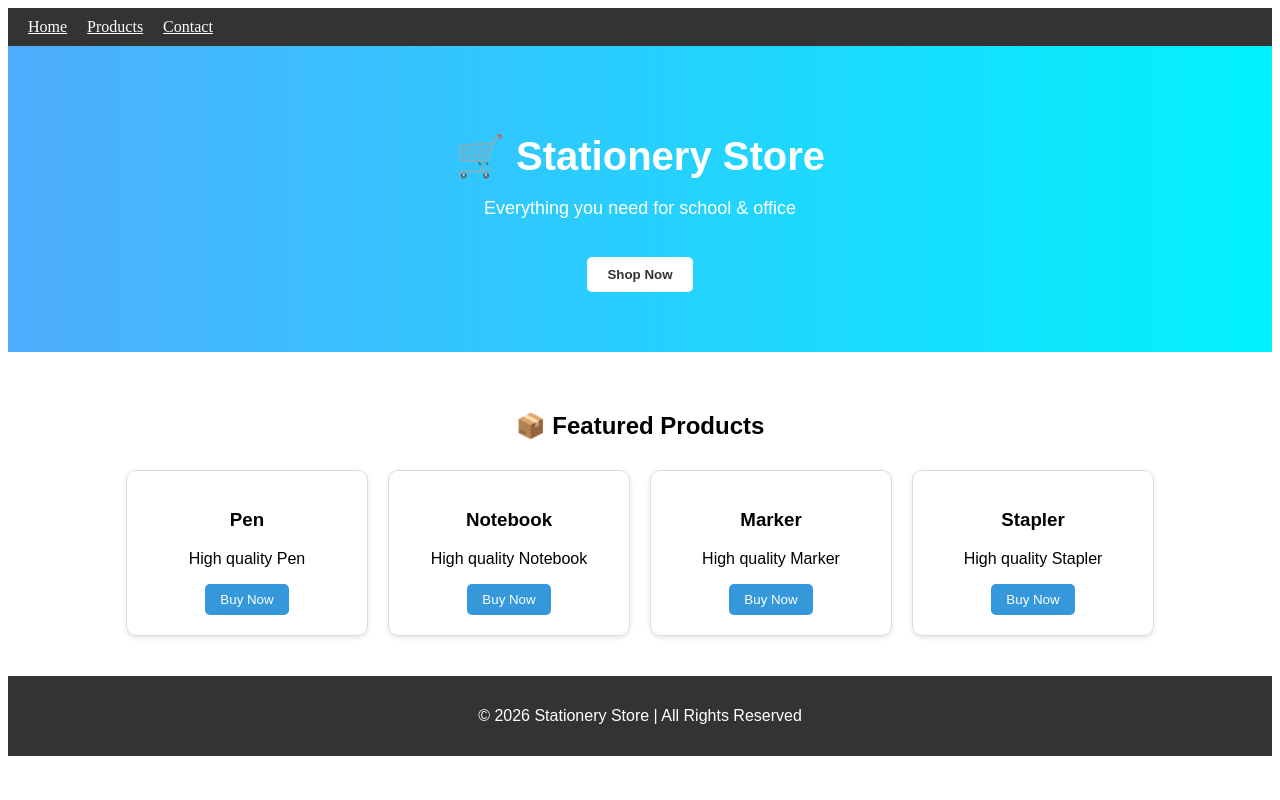
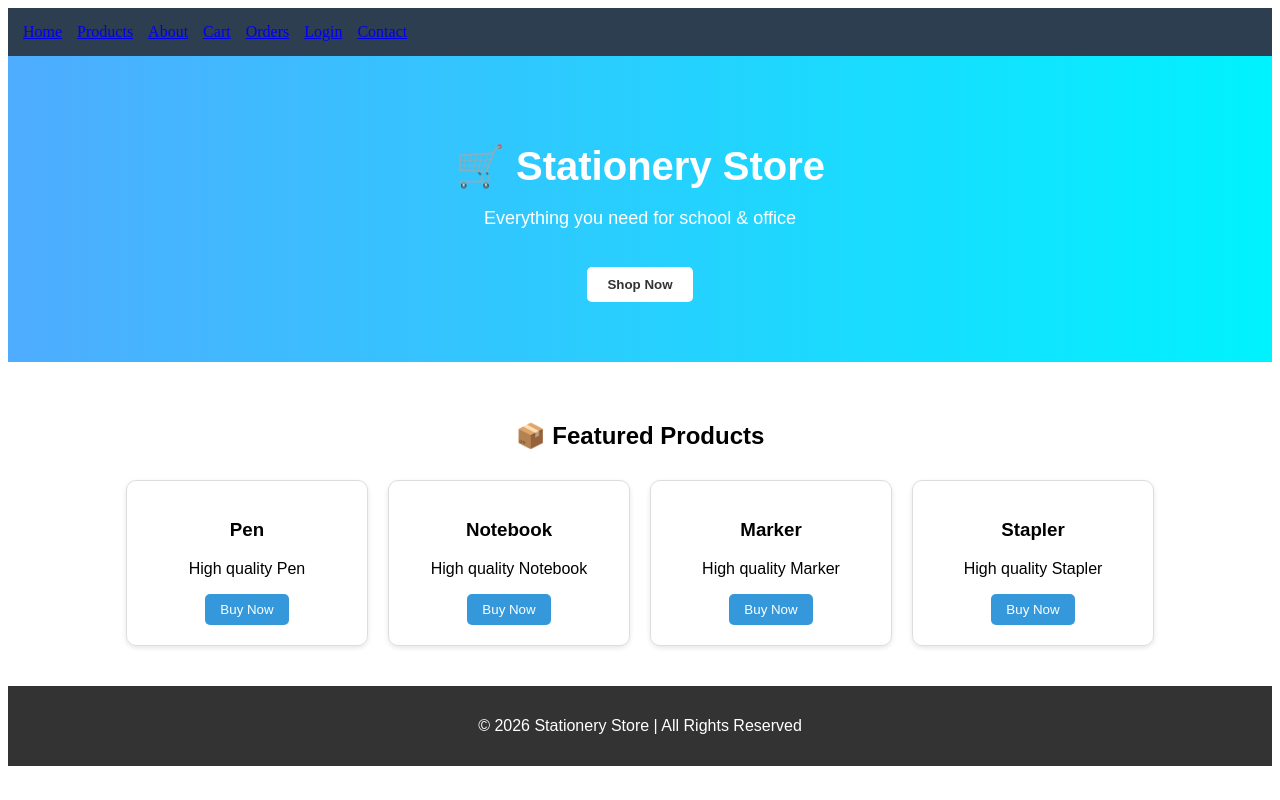
Before and after one commit to vikasrajput0112/stationery-website, a React (Vite) app: page / in a window 1280 px wide. Built offline with nearby package versions, Linux system fonts and the light colour scheme.

Commit message:
Update Navbar.jsx

```diff
--- a/src/components/Navbar.jsx
+++ b/src/components/Navbar.jsx
@@ -1,12 +1,20 @@
-import React from "react";
 import { Link } from "react-router-dom";
 
 const Navbar = () => {
   return (
-    <nav style={{ padding: "10px", background: "#333" }}>
-      <Link to="/" style={{ margin: "10px", color: "#fff" }}>Home</Link>
-      <Link to="/products" style={{ margin: "10px", color: "#fff" }}>Products</Link>
-      <Link to="/contact" style={{ margin: "10px", color: "#fff" }}>Contact</Link>
+    <nav style={{
+      padding: "15px",
+      background: "#2c3e50",
+      display: "flex",
+      gap: "15px"
+    }}>
+      <Link to="/">Home</Link>
+      <Link to="/products">Products</Link>
+      <Link to="/about">About</Link>
+      <Link to="/cart">Cart</Link>
+      <Link to="/orders">Orders</Link>
+      <Link to="/login">Login</Link>
+      <Link to="/contact">Contact</Link>
     </nav>
   );
 };
```
